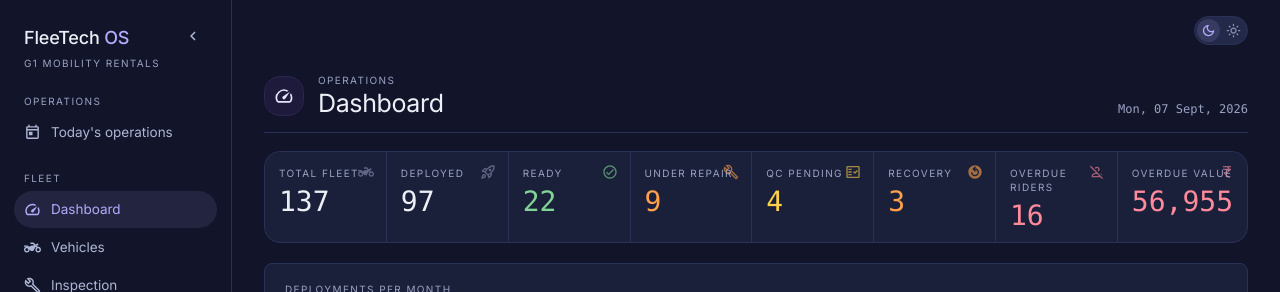
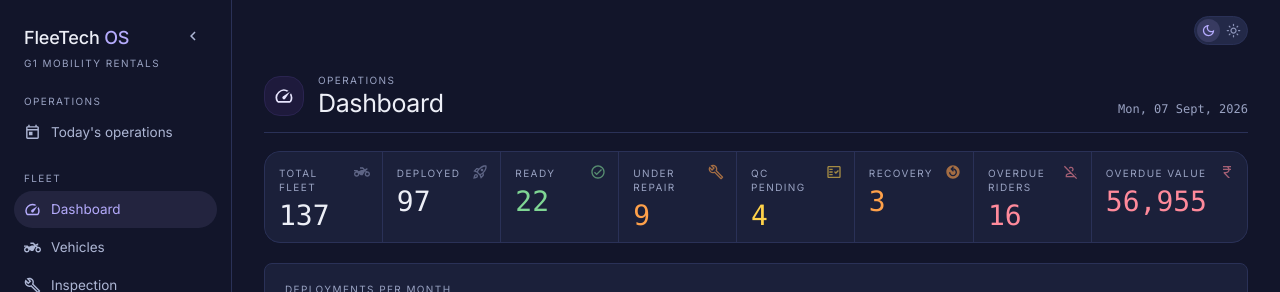
Before and after one commit to SumukhMK/EV-APP, a React (Vite) app in the folder frontend/app/: page /dashboard in a window 1280 px wide. Shown: the top 292 px of the page. Built offline with nearby package versions, Linux system fonts and the light colour scheme; no server answers.

Commit message:
fix(stat-tiles): keep labels clear of the corner icon on narrow tiles

```diff
--- a/frontend/app/src/components/StatTiles.tsx
+++ b/frontend/app/src/components/StatTiles.tsx
@@ -62,7 +62,10 @@ export function StatTiles({ tiles }: { tiles: StatTile[] }) {
               },
               position: 'relative',
               background: base.surface,
-              p: { xs: '12px 12px 10px', lg: '14px 14px 12px' },
+              // The corner glyph is 16px at `right: 12`, so the content box
+              // stops 40px short of the right edge — a label that runs long
+              // wraps instead of sliding under the icon on a narrow tile.
+              p: { xs: '12px 40px 10px 12px', lg: '14px 40px 12px 14px' },
               display: 'flex',
               flexDirection: 'column',
               gap: 2,
```
